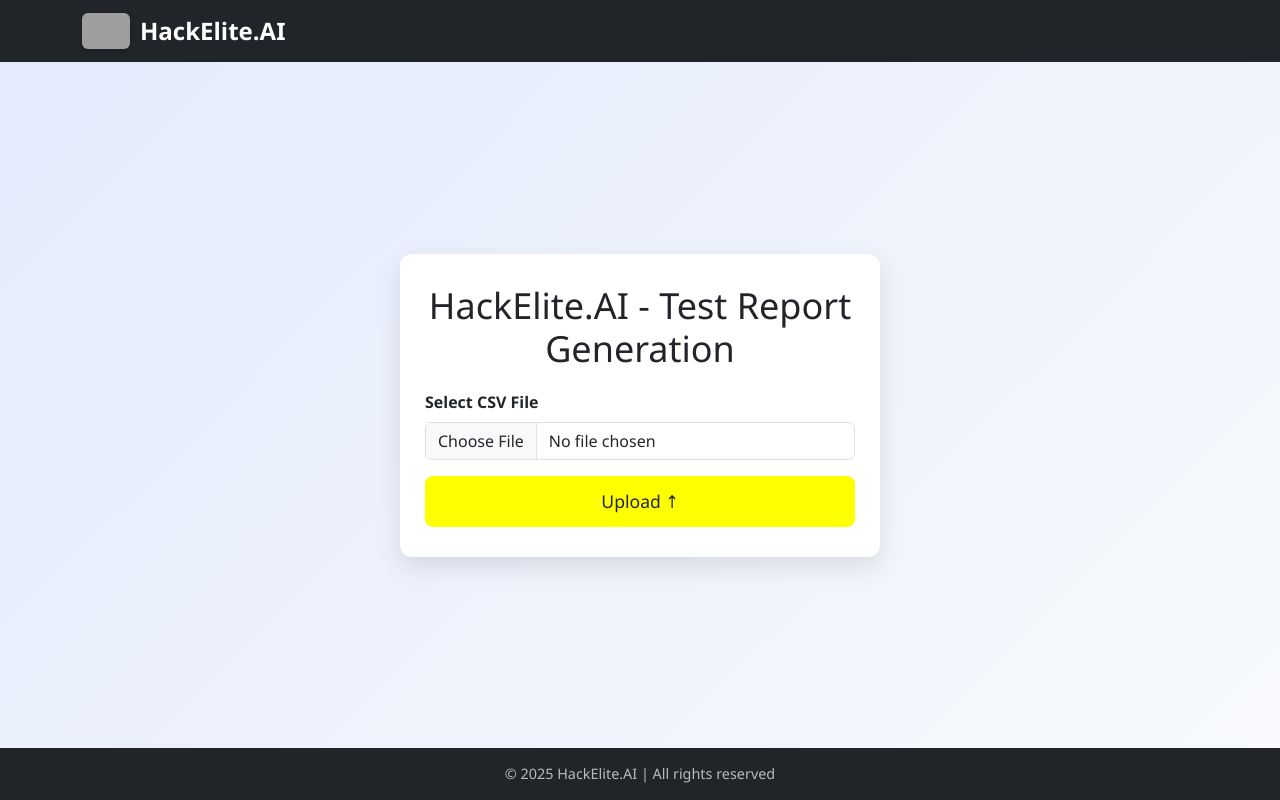
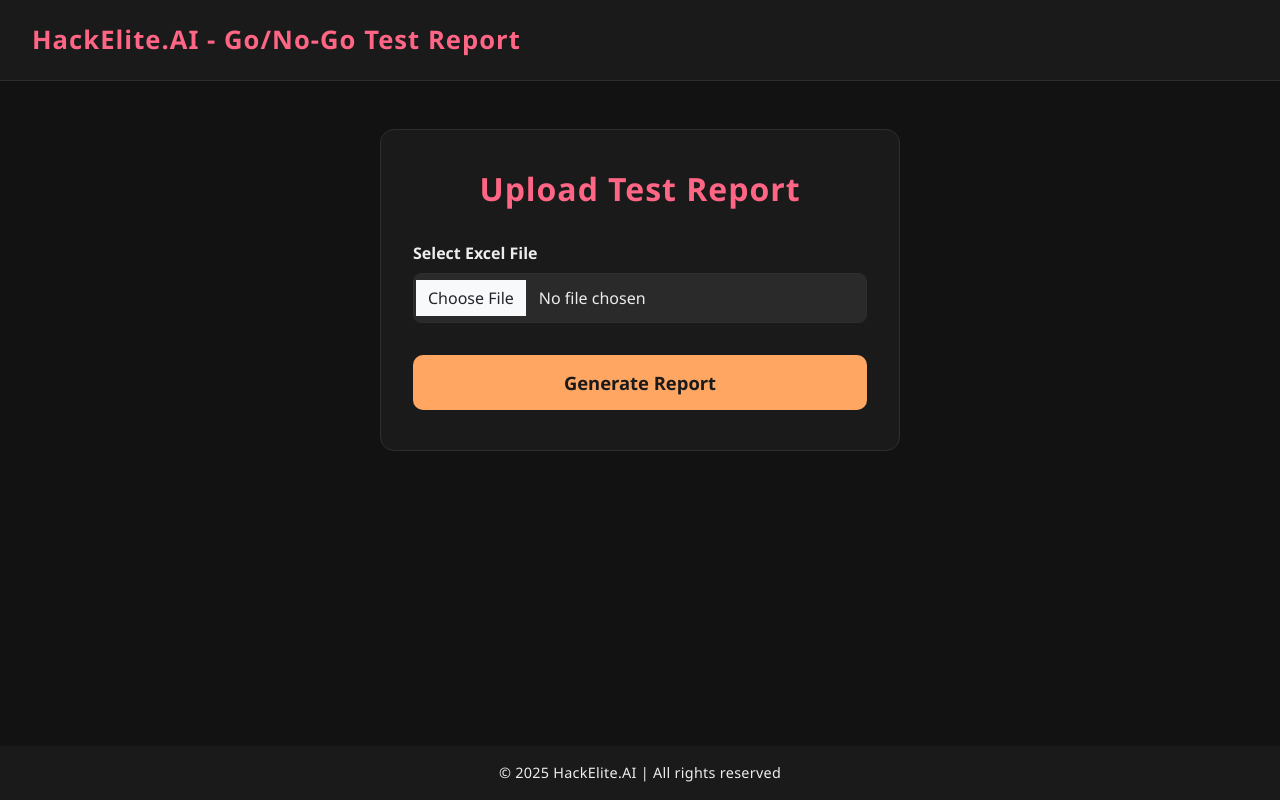
Before and after one commit to iamsreelekshmi/HackElite.AI, a Flask app: page / in a window 1280 px wide. Run offline with Flask 3, Linux system fonts and the light colour scheme; grey boxes are pictures that could not be loaded.

Commit message:
version1

```diff
--- a/app.py
+++ b/app.py
@@ -15,7 +15,7 @@
             try:
                 df = pd.read_excel(file)
                 print(df)
-                message = f"File '{file.filename}' uploaded successfully!"
+                message = f"{file.filename} uploaded successfully!"
                 total_scenarios = len(df)
                 print(total_scenarios)
                 critical_df = df[df['Criticality'].str.lower() == 'critical']
--- a/templates/upload.html
+++ b/templates/upload.html
@@ -1,118 +1,256 @@
 <!DOCTYPE html>
 <html lang="en">
 <head>
-  <meta charset="UTF-8" />
-  <meta name="viewport" content="width=device-width, initial-scale=1" />
-  <title>HackElite.AI - Test Report Generation & Tell No/NoGo</title>
-  <link href="https://cdn.jsdelivr.net/npm/bootstrap@5.3.3/dist/css/bootstrap.min.css" rel="stylesheet" />
+  <meta charset="UTF-8"/>
+  <meta name="viewport" content="width=device-width, initial-scale=1"/>
+  <title>HackElite.AI - Go/No-Go Test Report</title>
+  <link href="https://cdn.jsdelivr.net/npm/bootstrap@5.3.3/dist/css/bootstrap.min.css" rel="stylesheet"/>
   <style>
+    :root {
+      --bg-black: #121212;
+      --card-bg: #1A1A1A;
+      --text-light: #EDEDED;
+      --border-dark: #2E2E2E;
+
+      --pink-accent: #FF6584;
+      --orange-light: #FFA662;
+
+      --font-family: 'Segoe UI', Tahoma, Geneva, Verdana, sans-serif;
+    }
+
     body {
+      margin: 0;
+      background-color: var(--bg-black);
+      color: var(--text-light);
+      font-family: var(--font-family);
       min-height: 100vh;
       display: flex;
       flex-direction: column;
-      background: linear-gradient(135deg, #e2eafc 0%, #f8fafc 100%);
-      font-family: 'Segoe UI', Tahoma, Geneva, Verdana, sans-serif;
     }
-    .navbar {
-      background-color: #212529;
+
+    nav.navbar {
+      background-color: var(--card-bg);
+      padding: 1rem 2rem;
+      border-bottom: 1px solid var(--border-dark);
     }
+
     .navbar-brand {
+      color: var(--pink-accent);
       font-weight: 700;
-      font-size: 1.5rem;
-      color: #ffffff;
+      font-size: 1.6rem;
+      display: flex;
+      align-items: center;
+      text-decoration: none;
+      letter-spacing: 0.04em;
     }
+
     .navbar-brand img {
-      height: 36px;
+      height: 32px;
       margin-right: 10px;
       border-radius: 6px;
-      box-shadow: 0 2px 5px rgba(0,0,0,0.2);
+      box-shadow: 0 0 8px var(--pink-accent);
     }
+
     main {
-      flex: 1 0 auto;
+      flex-grow: 1;
       display: flex;
       justify-content: center;
-      align-items: center;
-      padding: 40px 15px;
+      align-items: flex-start;
+      padding: 3rem 1rem;
     }
+
     .upload-card {
-      background: white;
-      padding: 30px 25px;
-      border-radius: 12px;
-      box-shadow: 0 10px 25px rgba(0,0,0,0.1);
+      background-color: var(--card-bg);
+      border-radius: 14px;
+      padding: 2.5rem 2rem;
+      max-width: 520px;
       width: 100%;
-      max-width: 480px;
+      border: 1px solid var(--border-dark);
       text-align: center;
     }
+
     .upload-card h1 {
-      margin-bottom: 20px;
-      font-size: 2.25rem;
-      color: #212529;
+      font-weight: 700;
+      font-size: 2rem;
+      margin-bottom: 2rem;
+      color: var(--pink-accent);
+      letter-spacing: 0.03em;
     }
-    .form-label {
+
+    label.form-label {
+      display: block;
       font-weight: 600;
+      margin-bottom: 0.5rem;
+      text-align: left;
+      color: var(--text-light);
+      font-size: 1rem;
     }
-    .btn-upload {
-      background-color: yellow;
+
+    input.form-control {
+      width: 100%;
+      padding: 12px 14px;
+      font-size: 1rem;
+      background-color: #2A2A2A;
+      border: 1.5px solid var(--border-dark);
+      border-radius: 8px;
+      color: var(--text-light);
+      transition: border-color 0.3s ease;
+    }
+
+    input.form-control:focus {
+      border-color: var(--orange-light);
+      outline: none;
+      background-color: #2A2A2A;
+    }
+
+    button.btn-upload {
+      margin-top: 2rem;
+      width: 100%;
+      padding: 14px 0;
+      font-size: 1.15rem;
+      font-weight: 700;
+      color: #1A1A1A;
+      background-color: var(--orange-light);
       border: none;
-      padding: 12px 28px;
-      font-size: 1.1rem;
-      border-radius: 8px;
+      border-radius: 10px;
+      cursor: pointer;
       transition: background-color 0.3s ease;
     }
-    .btn-upload:hover {
-      background-color: #383838;
+
+    button.btn-upload:hover,
+    button.btn-upload:focus {
+      background-color: #ffb46e;
+      outline: none;
     }
+
     footer {
-      flex-shrink: 0;
-      background-color: #212529;
-      color: #bbb;
+      background-color: var(--card-bg);
+      color: var(--text-light);
       text-align: center;
-      padding: 15px 0;
+      padding: 1rem 0;
       font-size: 0.9rem;
+      font-weight: 500;
+      letter-spacing: 0.02em;
     }
+
     .alert {
-      margin-top: 1.25rem;
+      margin-top: 1.5rem;
+      padding: 14px 20px;
+      border-radius: 10px;
+      background-color: #3b1a2f;
+      color: white;
+      text-align: left;
+      max-width: 520px;
+      margin-left: auto;
+      margin-right: auto;
+      font-weight: 600;
+      border-left: 6px solid var(--pink-accent);
+    }
+
+    h4 {
+      margin-top: 2.5rem;
+      text-align: left;
+      color: var(--pink-accent);
+      font-weight: 700;
+      font-size: 1.3rem;
+      letter-spacing: 0.02em;
+      max-width: 520px;
+      margin-left: auto;
+      margin-right: auto;
+    }
+
+    .table-responsive {
+      max-width: 520px;
+      margin: 1rem auto 0 auto;
+      border-radius: 12px;
+      overflow-x: auto;
+      border: 1px solid var(--border-dark);
+      background-color: #2A2A2A;
+    }
+
+    table {
+      width: 100%;
+      border-collapse: collapse;
+      font-size: 0.95rem;
+      color: var(--text-light);
+    }
+
+    th, td {
+      padding: 12px 16px;
+      border-bottom: 1px solid var(--border-dark);
+      text-align: left;
+      vertical-align: middle;
+    }
+
+    th {
+      background-color: var(--pink-accent);
+      color: #1A1A1A;
+      font-weight: 700;
+      text-transform: uppercase;
+      letter-spacing: 0.05em;
+    }
+
+    /* Status badges */
+    .badge-success {
+      background-color: #99f6e4;
+      color: #1a1a1a;
+      padding: 6px 16px;
+      border-radius: 20px;
+      font-weight: 600;
+      display: inline-block;
+      min-width: 80px;
+      text-align: center;
+    }
+    .badge-warning {
+      background-color: var(--orange-light);
+      color: #1a1a1a;
+      padding: 6px 16px;
+      border-radius: 20px;
+      font-weight: 600;
+      text-align: center;
+      min-width: 80px;
+      display: inline-block;
+    }
+    .badge-error {
+      background-color: #fda4af;
+      color: #1a1a1a;
+      padding: 6px 16px;
+      border-radius: 20px;
+      font-weight: 600;
+      min-width: 80px;
+      display: inline-block;
+      text-align: center;
     }
   </style>
 </head>
 <body>
-
   <nav class="navbar">
-    <div class="container">
-      <a class="navbar-brand d-flex align-items-center" href="#">
-        <img src="C:\Users\sreel\Desktop\logo" alt="HackElite.AI Logo" />
-        HackElite.AI
-      </a>
-    </div>
+    <a href="#" class="navbar-brand d-flex align-items-center">
+<!--      <img src="C:\Users\sreel\Desktop\logo" alt="HackElite.AI Logo"/>-->
+      HackElite.AI - Go/No-Go Test Report
+    </a>
   </nav>
-
   <main>
     <div class="upload-card">
-      <h1>HackElite.AI - Test Report Generation</h1>
+      <h1>Upload Test Report</h1>
       <form method="POST" enctype="multipart/form-data">
-        <div class="mb-3 text-start">
-          <label for="fileInput" class="form-label">Select CSV File</label>
-          <input class="form-control" type="file" id="fileInput" name="file" required />
-        </div>
-        <button type="submit" class="btn btn-upload w-100">Upload &#8593;</button>
+        <label for="fileInput" class="form-label">Select Excel File</label>
+        <input class="form-control" type="file" id="fileInput" name="file" required/>
+        <button type="submit" class="btn btn-upload">Generate Report</button>
       </form>
       {% if message %}
-        <div class="alert alert-info" role="alert">
-          {{ message }}
-        </div>
+      <div class="alert" role="alert">{{ message }}</div>
       {% endif %}
-     {% if table_html %}
-       <h4>Analysis Result:</h4>
-       <div class="table-responsive">
-          {{ table_html | safe }}
-       </div>
+      {% if table_html %}
+      <h4>Analysis Result</h4>
+      <div class="table-responsive">
+        {{ table_html | safe }}
+      </div>
       {% endif %}
     </div>
   </main>
-
   <footer>
     &copy; 2025 HackElite.AI | All rights reserved
   </footer>
-
 </body>
 </html>
```
